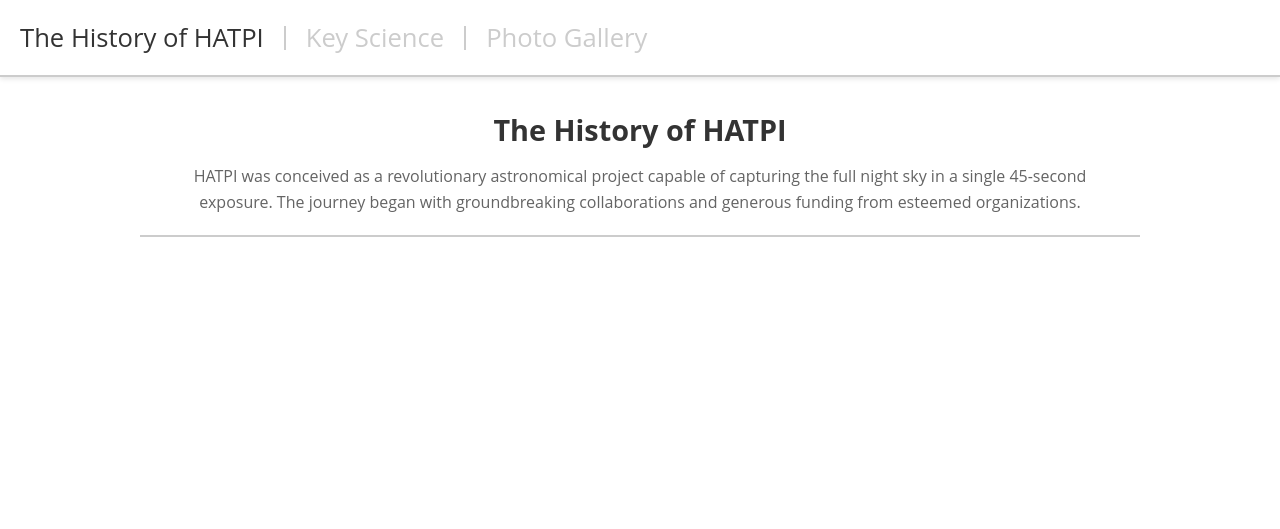
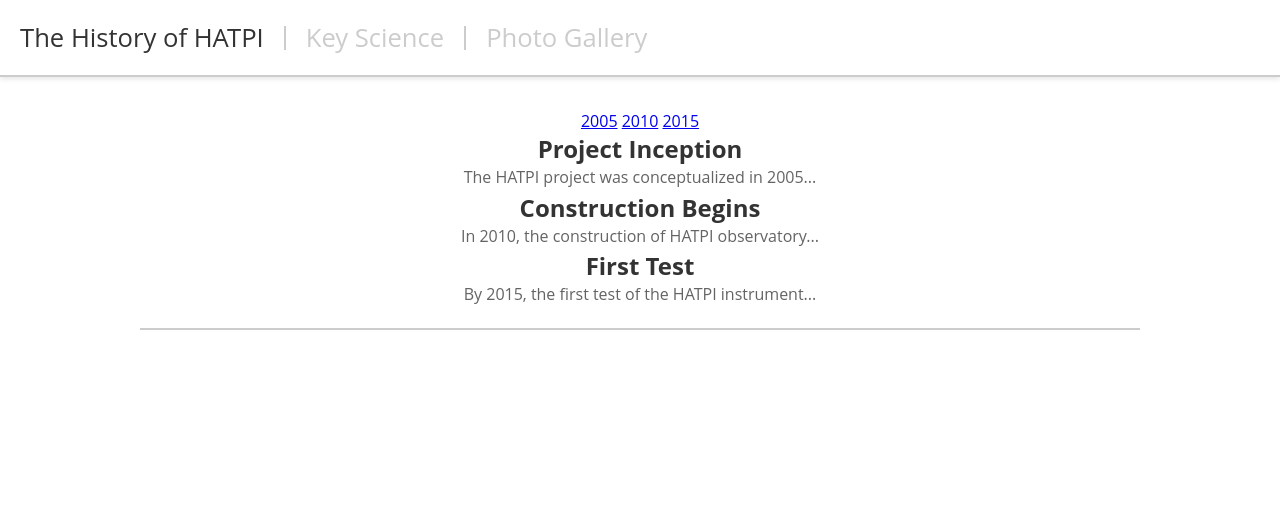
Before and after one commit to antkeyes/hatpi.org, a Python web app: template templates/about.html in a window 1280 px wide. Shown: the part 50-579 px from the top of the page. Run offline with Jinja, Linux system fonts and the light colour scheme; the template is opened without the code that fills it, so the values that code supplies are empty.

Commit message:
timeline created

```diff
--- a/templates/about.html
+++ b/templates/about.html
@@ -1,5 +1,6 @@
 <!DOCTYPE html>
 <html lang="en">
+
 <head>
     <meta charset="UTF-8">
     <meta name="viewport" content="width=device-width, initial-scale=1.0">
@@ -28,13 +29,29 @@
     <main>
         <!-- The History of HATPI Section -->
         <section id="history">
-            <h1>The History of HATPI</h1>
-            <p>
-                HATPI was conceived as a revolutionary astronomical project capable of capturing the full night sky
-                in a single 45-second exposure. The journey began with groundbreaking collaborations and generous
-                funding from esteemed organizations.
-            </p>
+            <div class="timeline-container">
+                <div class="timeline-bar">
+                    <a href="#inception" class="timeline-year" id="year-inception">2005</a>
+                    <a href="#construction" class="timeline-year" id="year-construction">2010</a>
+                    <a href="#first-test" class="timeline-year" id="year-first-test">2015</a>
+                </div>
+            </div>
+            <div class="history-content">
+                <div id="inception">
+                    <h2>Project Inception</h2>
+                    <p>The HATPI project was conceptualized in 2005...</p>
+                </div>
+                <div id="construction">
+                    <h2>Construction Begins</h2>
+                    <p>In 2010, the construction of HATPI observatory...</p>
+                </div>
+                <div id="first-test">
+                    <h2>First Test</h2>
+                    <p>By 2015, the first test of the HATPI instrument...</p>
+                </div>
+            </div>
         </section>
+
 
         <!-- Key Science Section -->
         <section id="key-science">
@@ -86,6 +103,37 @@
             // Observe all sections
             sections.forEach((section) => observer.observe(section));
         });
+
+        document.addEventListener("DOMContentLoaded", () => {
+            const years = document.querySelectorAll(".timeline-year");
+            const sections = document.querySelectorAll("#history .history-content > div");
+
+            const observer = new IntersectionObserver(
+                (entries) => {
+                    entries.forEach((entry) => {
+                        const yearId = `year-${entry.target.id}`;
+                        const yearElement = document.getElementById(yearId);
+
+                        if (entry.isIntersecting) {
+                            // Highlight the active year
+                            yearElement.classList.add("active");
+                        } else {
+                            // Remove the active class from non-visible years
+                            yearElement.classList.remove("active");
+                        }
+                    });
+                },
+                {
+                    root: null,
+                    threshold: 0.6, // Trigger when 60% of the section is visible
+                }
+            );
+
+            sections.forEach((section) => {
+                observer.observe(section);
+            });
+        });
+
     </script>
 
 </body>
```
Also changed, not shown: templates/index.html (+19 -8 lines).
